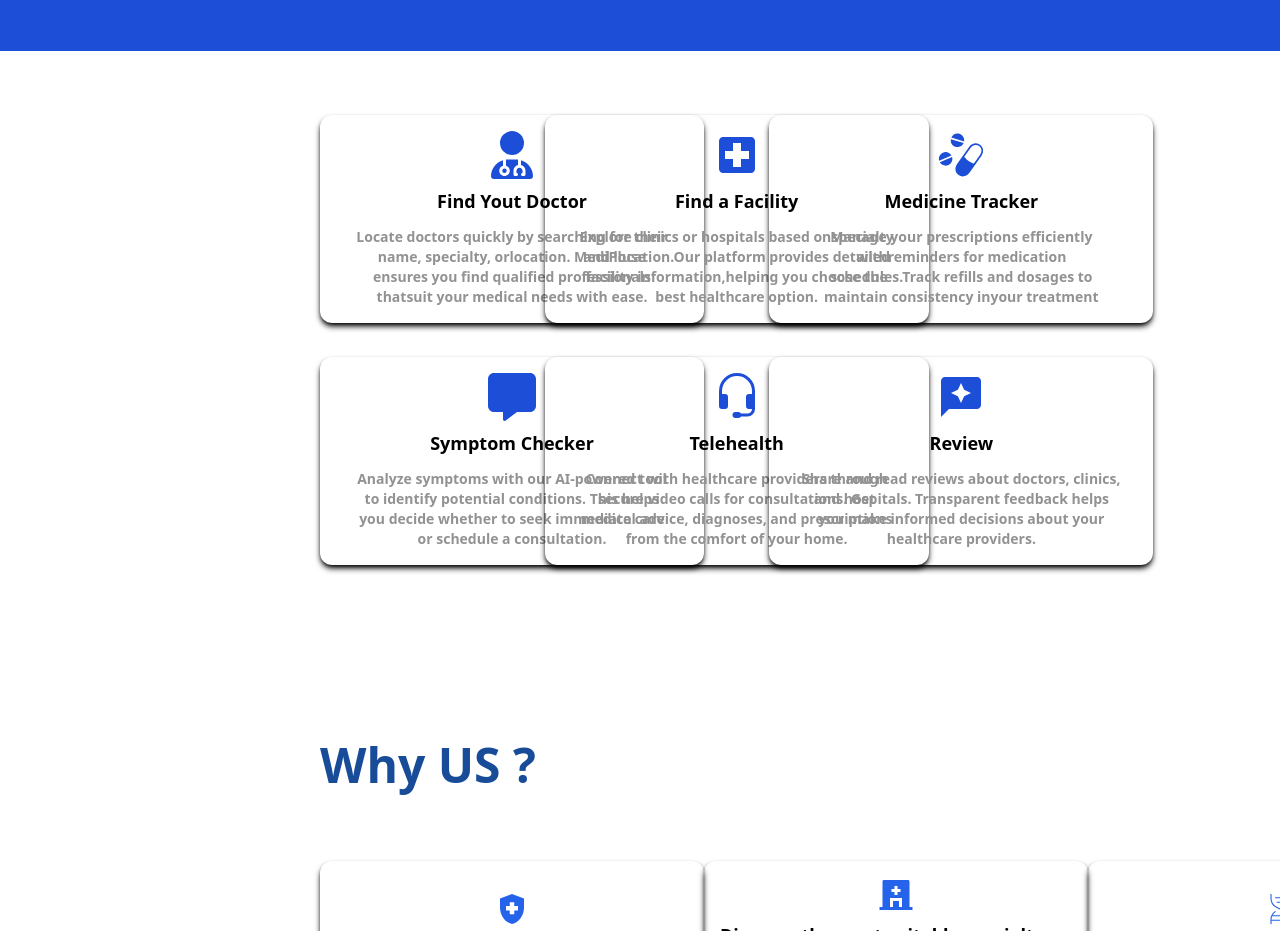
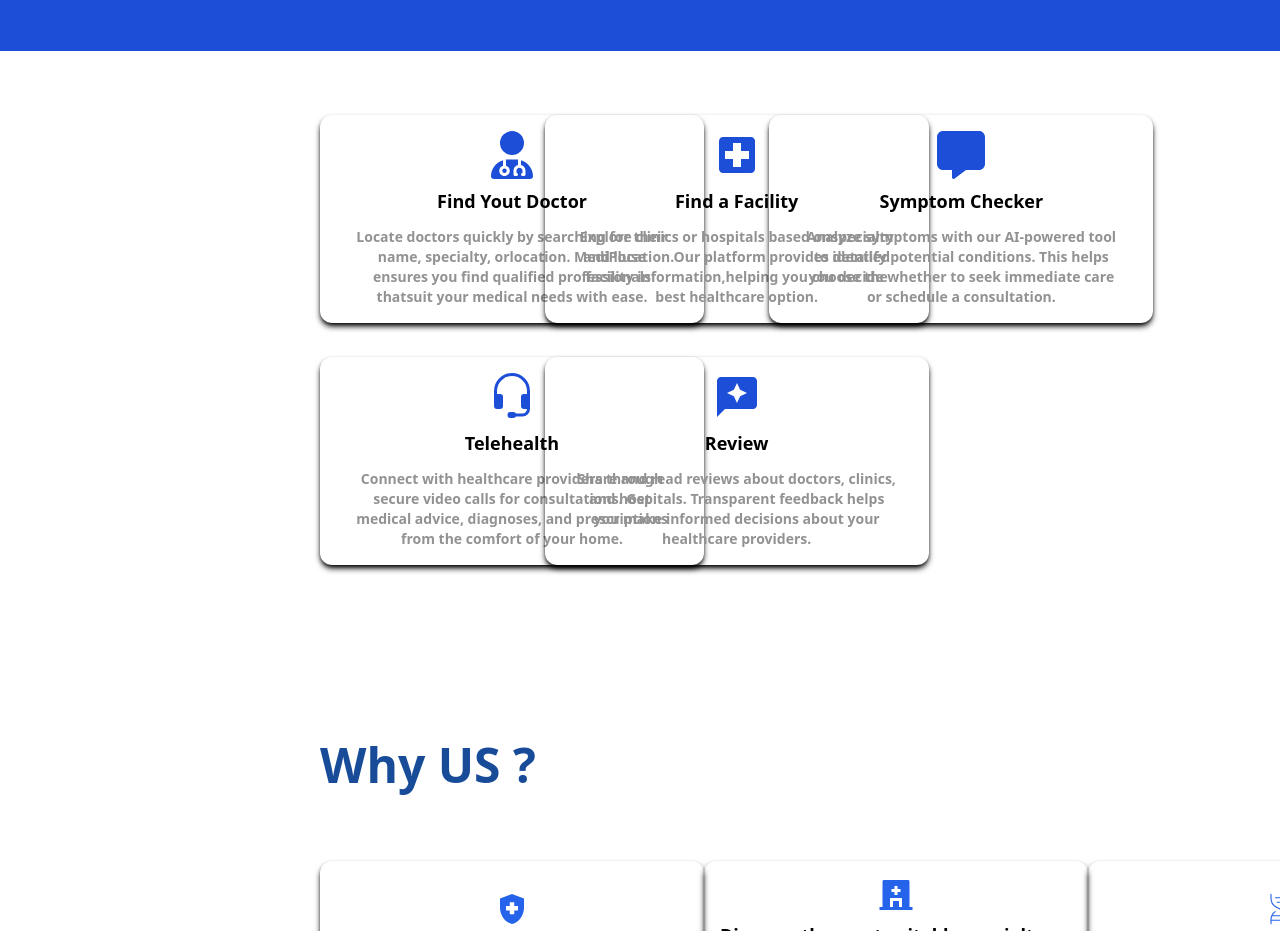
Before and after one commit to moshaosama/Graduation_Project, a React (Vite) app: page / in a window 1280 px wide. Shown: the part 2300-3231 px from the top of the page. Built offline with nearby package versions, Linux system fonts and the light colour scheme; no server answers.

Commit message:
تعديل ملف OurService.tsx

```diff
--- a/src/Components/OurServices/OurService.tsx
+++ b/src/Components/OurServices/OurService.tsx
@@ -77,14 +77,7 @@ const OurService = () => {
               "Explore clinics or hospitals based onspecialty and location.Our platform provides detailed facility information,helping you choose the best healthcare option."
             )}
           />
-          <CartService
-            Icon={<GiMedicines className="text-5xl text-blue-700" />}
-            Text={ChangeTextByLanguage("متتبع الأدوية", "Medicine Tracker")}
-            Paragraph={ChangeTextByLanguage(
-              "قم بإدارة وصفاتك الطبية بكفاءة من خلال التذكيرات بمواعيد الأدوية. تتبع عمليات إعادة التعبئة والجرعات للحفاظ على الاتساق في علاجك",
-              "Manage your prescriptions efficiently withreminders for medication schedules.Track refills and dosages to maintain consistency inyour treatment"
-            )}
-          />
+
           <CartService
             Icon={<FaMessage className="text-5xl text-blue-700" />}
             Text="Symptom Checker"
```
